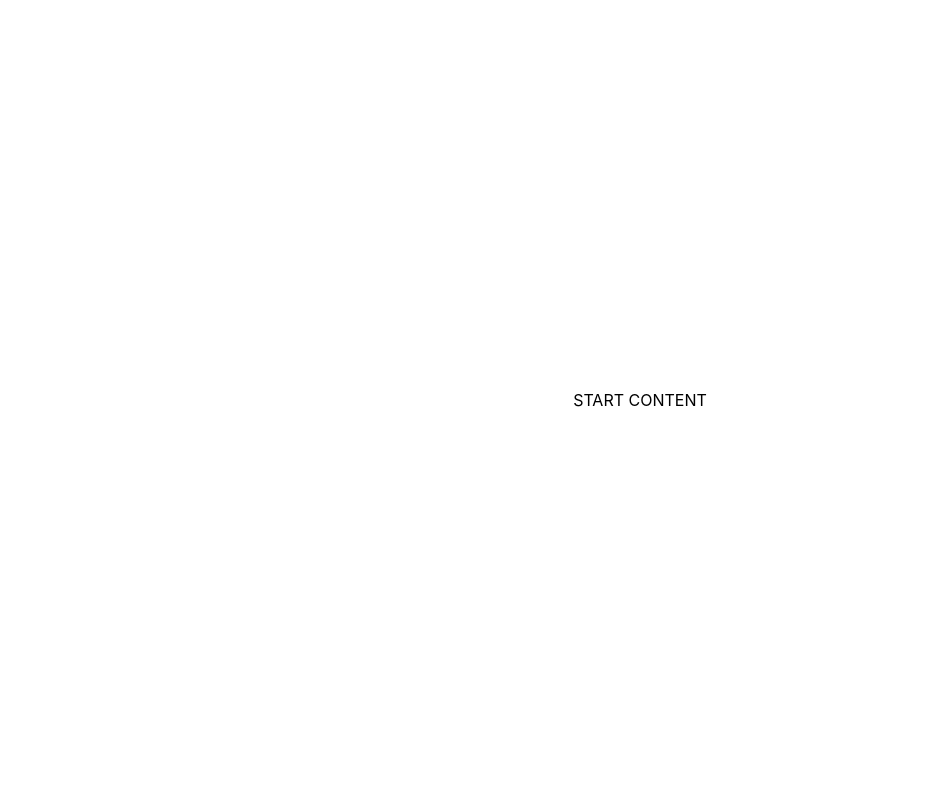
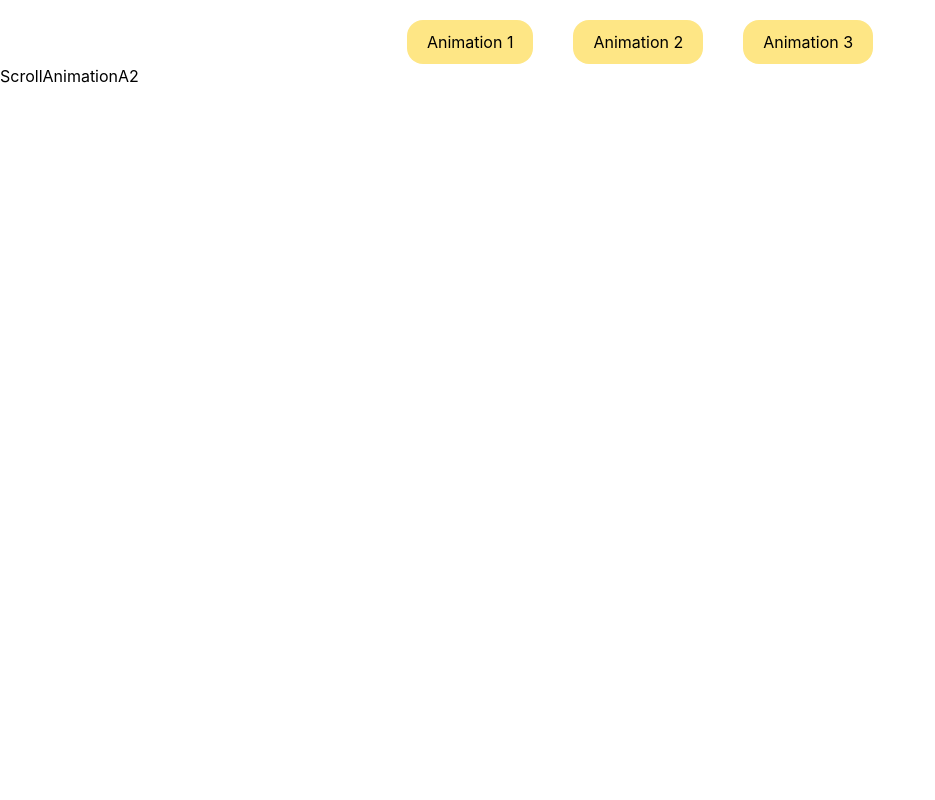
Before and after one commit to BerkCanpolat/Framer-Motion-Learn, a React (Vite) app: page /two in a window 1280 px wide. Shown: the top 800 px of the page, without its empty margins (0-935 px from the left). Built offline with nearby package versions, Linux system fonts and the light colour scheme.

Commit message:
integrate react-router-dom and setup initial routing

```diff
--- a/package.json
+++ b/package.json
@@ -15,6 +15,7 @@
     "motion": "^12.38.0",
     "react": "^19.2.5",
     "react-dom": "^19.2.5",
+    "react-router": "^7.15.0",
     "tailwind-merge": "^3.5.0",
     "tailwindcss": "^4.2.4"
   },
--- a/src/App.jsx
+++ b/src/App.jsx
@@ -13,6 +13,9 @@ import ScrollPractice from "./Projects/ScrollPractice/ScrollPractice"
 import ScrollAnimationTwo from "./Projects/ScrollAnimationTwo/ScrollAnimationTwo"
 import ScrollCard from "./Projects/ScrollCard/ScrollCard"
 import HomePage from "./Projects/Demo/HomePage"
+import { BrowserRouter, Route, Router, Routes } from "react-router"
+import ScrollNavbar from "./Projects/Demo/DemoComponents/ScrollNavbar"
+import PageTwo from "./Projects/Demo/PageTwo"
 
 
 
@@ -48,7 +51,15 @@ function App() {
       {/* <ScrollCard /> */}
 
       {/* DEMO PROJECT */}
-      <HomePage />
+
+      <BrowserRouter>
+      <ScrollNavbar />
+      <Routes>
+        <Route path="/" element={<HomePage />}/>
+        <Route path="two" element={<PageTwo />}/>
+      </Routes>
+      </BrowserRouter>
+
     </ReactLenis>
   )
 }
--- /dev/null
+++ b/src/Projects/Demo/DemoComponents/A2/ScrollAnimationA2.jsx
@@ -0,0 +1,9 @@
+import React from 'react'
+
+const ScrollAnimationA2 = () => {
+  return (
+    <div>ScrollAnimationA2</div>
+  )
+}
+
+export default ScrollAnimationA2
--- /dev/null
+++ b/src/Projects/Demo/DemoComponents/ScrollNavbar.jsx
@@ -0,0 +1,20 @@
+import React from 'react'
+import { Link } from 'react-router'
+
+const ScrollNavbar = () => {
+  return (
+    <div className='pt-5'>
+        <ul className='flex items-center justify-center gap-10'>
+            <Link to={"/"}>
+            <li className='bg-amber-200 px-5 py-2.5 rounded-2xl cursor-pointer'>Animation 1</li>
+            </Link>
+            <Link to={"two"}>
+            <li className='bg-amber-200 px-5 py-2.5 rounded-2xl cursor-pointer'>Animation 2</li>
+            </Link>
+            <li className='bg-amber-200 px-5 py-2.5 rounded-2xl cursor-pointer'>Animation 3</li>
+        </ul>
+    </div>
+  )
+}
+
+export default ScrollNavbar
--- /dev/null
+++ b/src/Projects/Demo/PageTwo.jsx
@@ -0,0 +1,12 @@
+import React from 'react'
+import ScrollAnimationA2 from './DemoComponents/A2/ScrollAnimationA2'
+
+const PageTwo = () => {
+  return (
+    <>
+        <ScrollAnimationA2 />
+    </>
+  )
+}
+
+export default PageTwo
```
Also changed, not shown: 1 other file (tests, documents, lock files or other folders).
